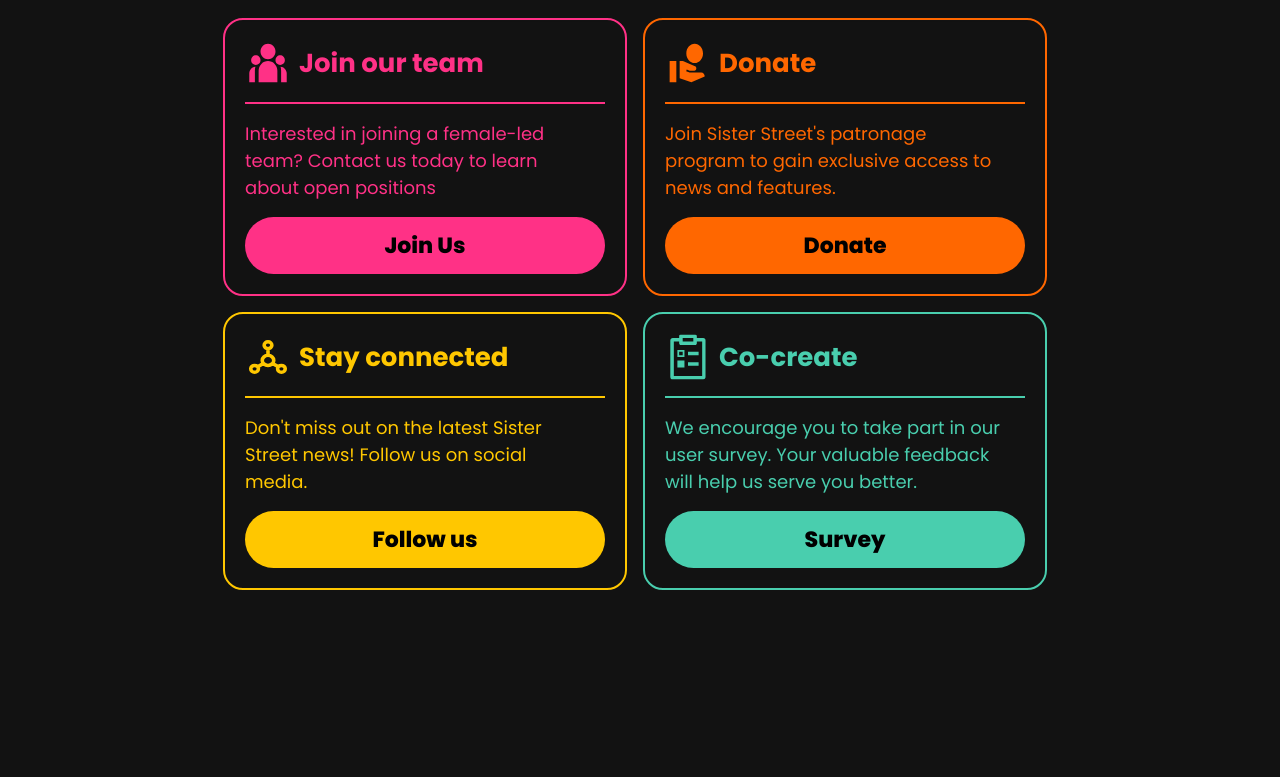
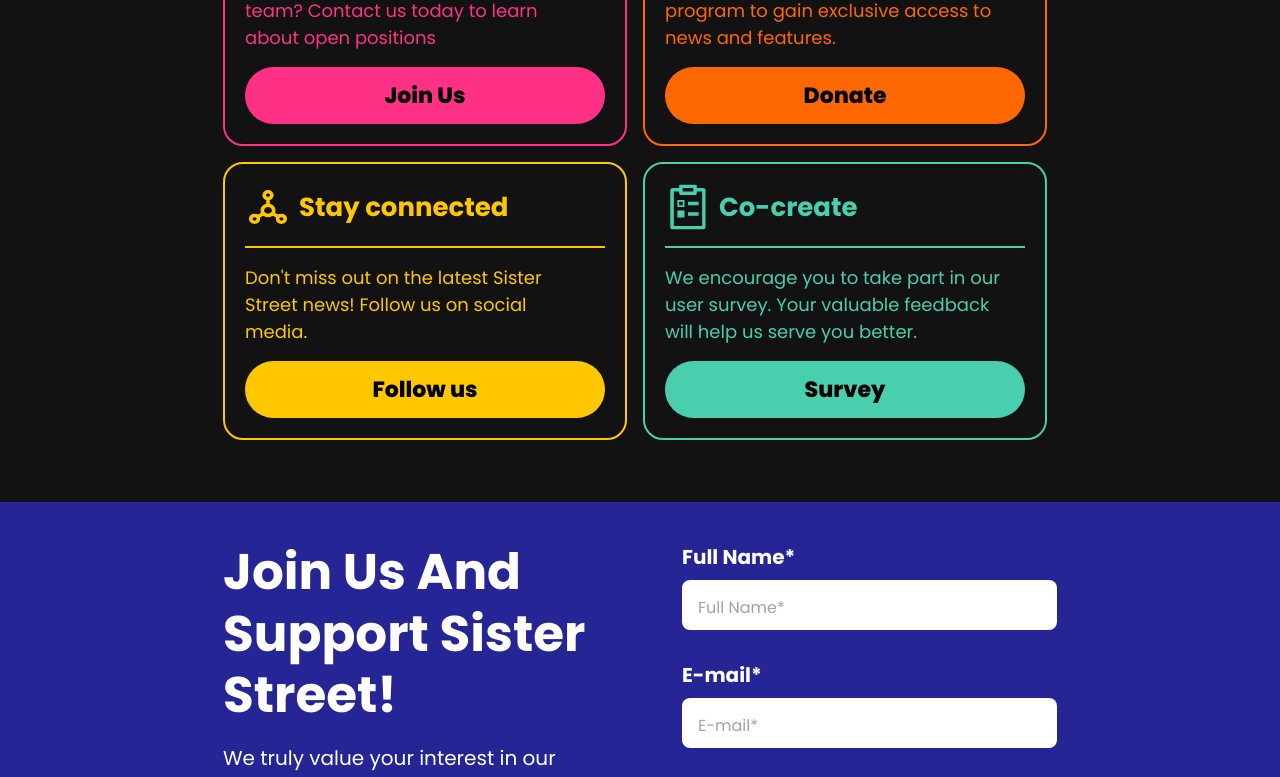
Before and after one commit to Arag0rn/SistersStreet, a Next.js app: page / in a window 1280 px wide. Shown: the part 2000-2777 px from the top of the page. Before the commit the page ends 2590 px from the top, so only its background shows below. Built offline with nearby package versions, Linux system fonts and the light colour scheme.

Commit message:
added joinus section(mobile and tablet)

```diff
--- a/package.json
+++ b/package.json
@@ -9,6 +9,7 @@
     "lint": "next lint"
   },
   "dependencies": {
+    "formik": "^2.4.6",
     "framer-motion": "^11.1.7",
     "hamburger-react": "^2.5.0",
     "next": "14.2.3",
--- a/src/app/components/Header/BurgerMenu/Nav-mobile.tsx
+++ b/src/app/components/Header/BurgerMenu/Nav-mobile.tsx
@@ -26,7 +26,7 @@
 
   return (
     <div className="xl:hidden">
-        <div className="absolute z-50 right-[15px] top-[25px]">
+        <div className="absolute z-50 right-[15px] top-[5px]">
        <Hamburger size={60} color="white" easing="ease-in" toggled={isOpen} toggle={setOpen} />
        </div>
        <AnimatePresence>
--- a/src/app/components/Header/Header.tsx
+++ b/src/app/components/Header/Header.tsx
@@ -8,7 +8,7 @@
 export const Header = () => {
   return (
     <header>
-      <div className="mx-auto mt-[20px] flex justify-between sm:px-[16px] md:px-[32px] xl:mt-[80px] xl:px-[120px] xl:max-w-[1440px]">
+      <div className="container relative w-auto mt-[20px] flex justify-between xl:mt-[80px] xl:max-w-[1440px]">
         <Image
           priority
           src={logo}
--- a/src/app/components/Hero/Hero.tsx
+++ b/src/app/components/Hero/Hero.tsx
@@ -10,8 +10,8 @@
 const Hero = () => {
   return (
     <section className="relative bg-hero-pattern bg-[length:420px_429px] bg-no-repeat sm:bg-[left_-2px_top_300px] md:bg-[length:977px_910px] md:bg-[right_-420px_top_80px] md:pb-[120px] xl:bg-[length:_977px] xl:bg-[right_calc(50%_-_360px)_top_380px] xl:pb-[120px] overflow-hidden">
-      <div className="mx-auto mt-[50px] flex-col sm:px-[16px] md:flex md:px-[32px] md:max-w-[834px] xl:pt-[244px] xl:max-w-[1440px] xl:px-[120px]">
-        <h1 className="text-center text-[46px] font-bold text-stone-50 sm:w-[322px] sm:text-start sm:text-[50px] xl:w-[451px] xl:text-[70px] xl:leading-[120%]">
+      <div className="container w-auto mt-[50px] flex flex-col md:flex xl:pt-[244px] ">
+        <h1 className="text-center text-[46px] font-bold text-stone-50 sm:text-[50px] xl:w-[451px] xl:text-[70px] xl:leading-[120%]">
           Welcome To Sister Street App
         </h1>
 
--- /dev/null
+++ b/src/app/components/JoinUs/JoinUs.tsx
@@ -0,0 +1,68 @@
+"use client";
+import React from 'react'
+import {
+    Formik,
+    FormikHelpers,
+    FormikProps,
+    Form,
+    Field,
+    FieldProps,
+  } from 'formik';
+
+
+  interface Values {
+    fullName: string;
+    email: string;
+    why: string;
+  }
+
+export const JoinUs = () =>{
+  return (
+    <section className="mt-[62px] py-[50px] bg-[#262595] clip-path-custom-clip md:clip-path-custom-clip-none md:py-[40px] xl:clip-path-custom-clip-desktop">
+        <div className='container w-auto md:justify-between'>
+            <div className='md:w-[375px]'>
+            <h2 className='mt-[47px] text-[34px] font-bold text-white md:text-[50px] md:leading-[123%] md:mt-0'>Join Us And Support Sister Street!</h2>
+            <p className='mt-[16px] text-[20px] text-white'>We truly value your interest in our team, and we can&apos;t thank you enough for considering joining our team, testing our app, providing feedback, or making a donation.</p>
+            <p className='md:mt-[20px] text-[20px] text-white'> Whatever the reason for getting in touch, we&apos;re always here to listen and support you. Please feel free to reach out to us anytime.
+            </p>
+            </div>
+            <Formik
+        initialValues={{
+            fullName: '',
+            email: '',
+            why: '',
+        }}
+        onSubmit={(
+          values: Values,
+          { setSubmitting }: FormikHelpers<Values>
+        ) => {
+          setTimeout(() => {
+            alert(JSON.stringify(values, null, 2));
+            setSubmitting(false);
+          }, 500);
+        }}
+      >
+        <Form className='flex flex-col mt-[30px] md:ml-[20px] md:w-[375px] md:mt-0'>
+          <label className='text-[20px] font-bold text-white' htmlFor="fullName">Full Name*</label>
+          <Field className="mt-[8px]  rounded-[8px] p-[16px_16px_10px_16px]" id="fullName" name="fullName" placeholder="Full Name*" />
+
+          <label className='mt-[30px] text-[20px] font-bold text-white' htmlFor="email">E-mail*</label>
+          <Field className="mt-[8px] p-[16px_16px_10px_16px] rounded-[8px]" id="email" name="email" type="email" placeholder="E-mail*" />
+
+          <label className='mt-[30px] text-[20px] font-bold text-white' htmlFor="why">Why you want to join us?</label>
+          <Field
+            className="mt-[8px] p-[34px_16px_50px_16px] rounded-[8px]"
+            id="why"
+            name="why"
+            placeholder="Message"
+            as="textarea"
+          />
+
+          <button className='btn-main mt-[46px]' type="submit">JOIN US</button>
+          <p className='mt-[10px] mb-[47px] text-[16px] text-white'>By clicking the button, you consent to the processing of your personal data.</p>
+        </Form>
+      </Formik>
+        </div>
+    </section>
+  )
+}
--- a/src/app/components/StaySafe/StaySafe.tsx
+++ b/src/app/components/StaySafe/StaySafe.tsx
@@ -4,7 +4,7 @@
 export const StaySafe = () => {
   return (
     <section className="bg-staysafe-pattern bg-[length:726px_500px] bg-no-repeat pt-[120px] sm:bg-[left_-100px_top_340px] md:bg-[length:1350px] md:bg-[left_-160px_top_160px] md:pb-[50px]">
-      <div className="mx-auto flex flex-col items-center sm:px-[16px] md:items-end md:px-[32px] md:max-w-[834px] xl:max-w-[1440px] xl:px-[120px] xl:items-end">
+      <div className="container w-auto flex flex-col items-center md:items-end xl:items-end">
         <h2 className="w-[340px] text-[34px] font-bold leading-[122%] text-stone-50 md:text-[50px] md:w-[510px] md:mr-[19px] xl:w-[590px] xl:text-[70px] xl:mr-0">
           Stay Safe With Sister Street
         </h2>
--- a/src/app/page.tsx
+++ b/src/app/page.tsx
@@ -2,6 +2,7 @@
 import Hero from "./components/Hero/Hero";
 import { StaySafe } from "./components/StaySafe/StaySafe";
 import { Support } from "./components/Support/Support";
+import { JoinUs } from "./components/JoinUs/JoinUs";
 
 export default function Home() {
   return (
@@ -9,6 +10,7 @@
     <Hero/>
     <StaySafe/>
     <Support/>
+    <JoinUs/>
    </>
   );
 }
--- a/tailwind.config.ts
+++ b/tailwind.config.ts
@@ -1,4 +1,5 @@
-import type { Config } from "tailwindcss";
+import type { Config } from 'tailwindcss';
+import plugin from 'tailwindcss/plugin';
 
 const config: Config = {
   content: [
@@ -10,27 +11,36 @@
     extend: {
       backgroundImage: {
         "gradient-radial": "radial-gradient(var(--tw-gradient-stops))",
-        "gradient-conic":
-          "conic-gradient(from 180deg at 50% 50%, var(--tw-gradient-stops))",
-          'hero-pattern': "url('../images/hero/Polygon.svg')",
-          'staysafe-pattern': "url('../images/staysafe/Polygon2.svg')",
+        "gradient-conic": "conic-gradient(from 180deg at 50% 50%, var(--tw-gradient-stops))",
+        'hero-pattern': "url('../images/hero/Polygon.svg')",
+        'staysafe-pattern': "url('../images/staysafe/Polygon2.svg')",
       },
       transitionTimingFunction: {
         'in-expo': 'cubic-bezier(0.95, 0.05, 0.795, 0.035)',
-      }
+      },
     },
     screens: {
       'sm': '390px',
-      // => @media (min-width: 390px) { ... }
+      'md': '834px',
+      'xl': '1440px',
+    },
+  },
+  plugins: [
+    plugin(function ({ addUtilities }) {
+      const newUtilities = {
+        '.clip-path-custom-clip': {
+          'clip-path': 'polygon(0 0, 100% 5%, 100% 95%, 0% 100%)',
+        },
+        '.clip-path-custom-clip-none': {
+          'clip-path': 'polygon(0 0, 100% 0, 100% 100%, 0% 100%)',
+        },
+        '.clip-path-custom-clip-desktop': {
+          'clip-path': 'polygon(0 0, 100% 5%, 100% 80%, 0% 100%)',
+        }
+      };
+      addUtilities(newUtilities);
+    }),
+  ],
+};
 
-      'md': '834px',
-      // => @media (min-width: 834px) { ... }
-
-      'xl': '1440px',
-      // => @media (min-width: 1440px) { ... }
-
-    }
-  },
-  plugins: [],
-};
 export default config;
```
Also changed, not shown: src/app/globals.css (line endings or trailing spaces), 1 other file (tests, documents, lock files or other folders).
